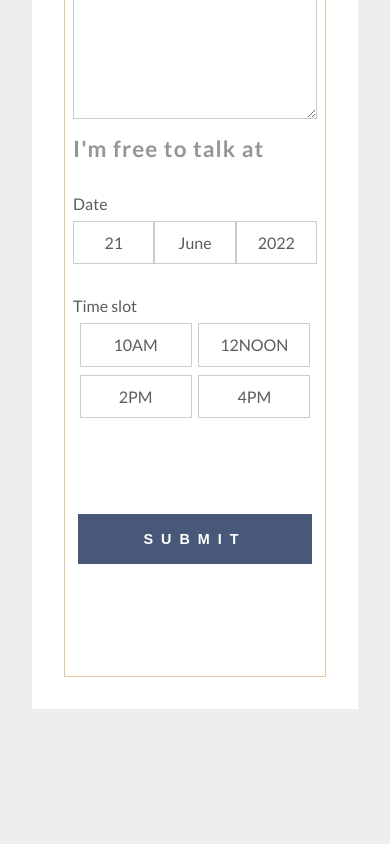
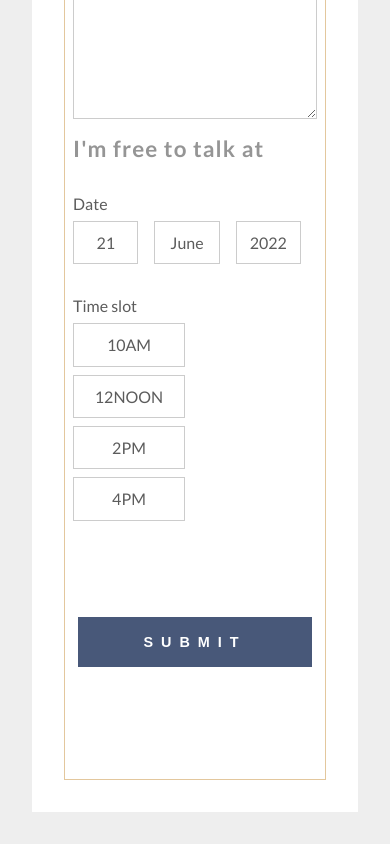
Before and after one commit to azula9713/jleo_svue-frontend, a Next.js app: page /create-appointment in a window 390 px wide. Shown: the part 775-1619 px from the top of the page. Before the commit the page ends 1516 px from the top, so only its background shows below. Built offline with nearby package versions, Linux system fonts and the light colour scheme.

Commit message:
Added tablet view

```diff
--- a/components/Appointment/AppointmentForm.js
+++ b/components/Appointment/AppointmentForm.js
@@ -184,7 +184,11 @@ const FormContainer = styled.form`
   margin-top: 2rem;
   width: 60%;
 
-  @media (max-width: ${({ theme }) => theme.breakpoints.md}) {
+  @media (max-width: ${({ theme }) => theme.breakpoints.xxl}) {
+    width: 80%;
+  }
+
+  @media (max-width: ${({ theme }) => theme.breakpoints.lg}) {
     width: 100%;
   }
 `
@@ -214,11 +218,11 @@ const DateWrapper = styled.div`
 const DateDisplay = styled.div`
   display: flex;
   align-items: center;
-  justify-content: space-between;
+  justify-content: flex-start;
   width: 50%;
   cursor: pointer;
 
-  @media (max-width: ${({ theme }) => theme.breakpoints.md}) {
+  @media (max-width: ${({ theme }) => theme.breakpoints.xl}) {
     width: 100%;
   }
 `
@@ -227,6 +231,7 @@ const DateSection = styled.div`
   border: ${(props) => props.theme.borderPrimary};
   padding: 0.7rem 1rem;
   margin-top: 0.5rem;
+  margin-right: 1rem;
   font-size: 1rem;
   display: flex;
   align-items: center;
@@ -244,7 +249,7 @@ const TimeSlotWrapper = styled.div``
 const SlotsContainer = styled(DateDisplay)`
   width: 100%;
   flex-wrap: wrap;
-  justify-content: space-evenly;
+  justify-content: flex-start;
 `
 
 const Slot = styled(DateSection)`
@@ -253,6 +258,7 @@ const Slot = styled(DateSection)`
     props.selectedSlot === props.faceValue && props.theme.white};
   background: ${(props) =>
     props.selectedSlot === props.faceValue && props.theme.primary};
+  margin-right: 1rem;
 `
 
 const SubmitButtonContainer = styled.div`
```
